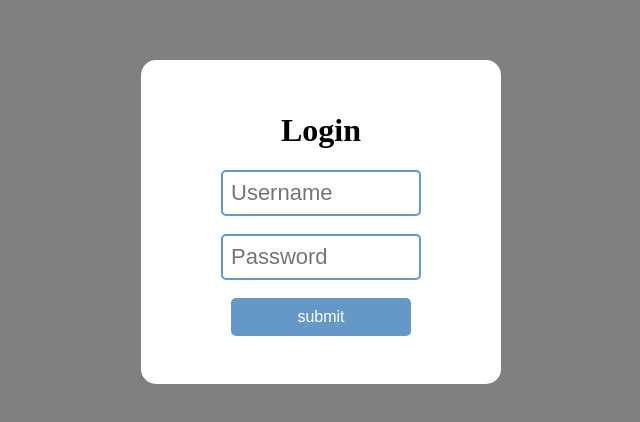
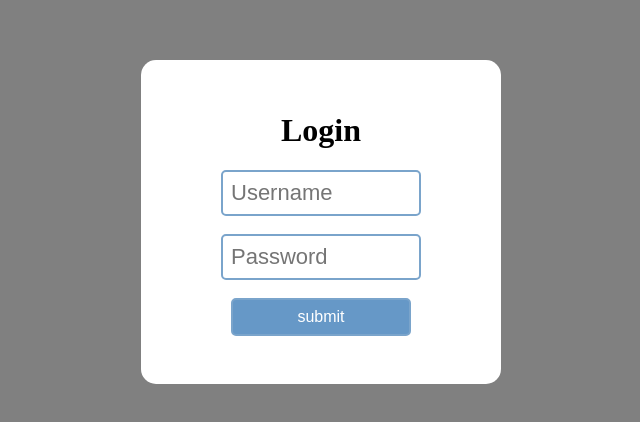
Before and after one commit to suecaina/form_validation, a plain HTML site: page index.html in a window 1280 px wide. Shown: the part 186-608 px from the top of the page, 319-959 px from the left. Drawn offline with Linux system fonts and the light colour scheme.

Commit message:
colour change

```diff
--- a/style.css
+++ b/style.css
@@ -20,7 +20,7 @@ form input{
     background: none;
     margin: 18px auto;
     padding: 8px;
-    border: 2px solid rgb(102, 152, 199);
+    border: 2px solid rgb(122, 164, 203);
     outline: none;
     width: 180px;
     font-size: 22px;
```
